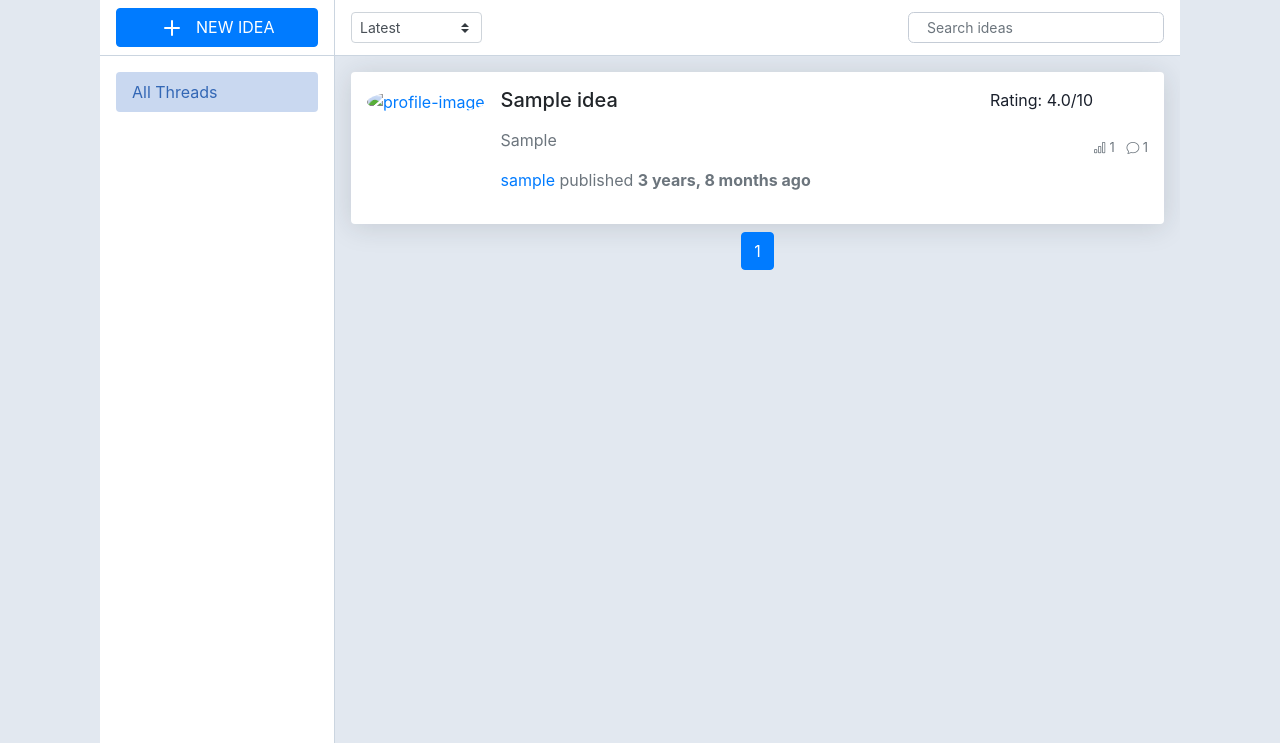
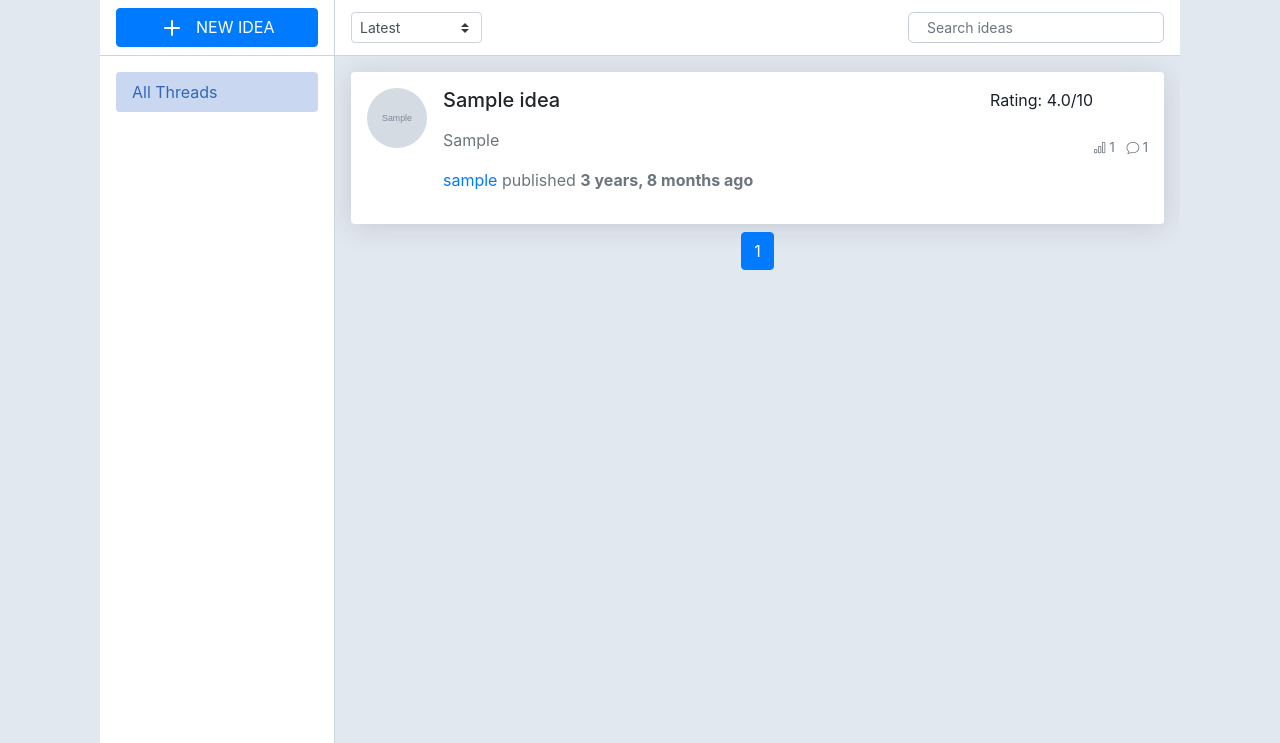
Before and after one commit to JackPflaum/RateMyIdea, a Django app: page / in a window 1280 px wide. Shown: the part 58-801 px from the top of the page. Run offline with Django 4.2, Linux system fonts and the light colour scheme; tables that the repository leaves empty hold one stand-in row (values such as "Sample post"); grey boxes marked "Sample" are stand-in pictures; some libraries are stand-ins or nearby versions.

Commit message:
'idea_card_format' can now show user profile image.

```diff
--- a/RateMyIdea/static/css/styles.css
+++ b/RateMyIdea/static/css/styles.css
@@ -41,6 +41,14 @@ a:hover {
     .sticky-navbar .inner-wrapper {
         height: calc(100vh - 3.5rem - 48px);
     }
+}
+
+/*profile image in 'idea_card_format.html' template*/
+.home-profile-image {
+    width: 60px;
+    height: 60px;
+    border-radius: 40px;
+    overflow: hidden;
 }
 
 .inner-main,
@@ -909,6 +917,7 @@ body{margin-top:20px;
 .rounded-circle {
     border-radius: 50% !important;
 }
+
 .card {
     box-shadow: 0 0.15rem 1.75rem 0 rgb(33 40 50 / 15%);
 }
--- a/RateMyIdea/templates/idea_card_format.html
+++ b/RateMyIdea/templates/idea_card_format.html
@@ -4,7 +4,7 @@
         <div class="card-body p-2 p-sm-3">
             <div class="media forum-item">
                 <a href="{% url 'ideas:author' idea.author.username %}">
-                    <img src="{{ idea.author.image.url }}" class="mr-3 rounded-circle" width="50" alt="profile-image"/>
+                    <img src="{{ idea.author.author.image.url }}" class="mr-3 home-profile-image" alt="profile-image"/>
                 </a>
                 <div class="media-body">
                     <div class="d-flex justify-content-between">
```
